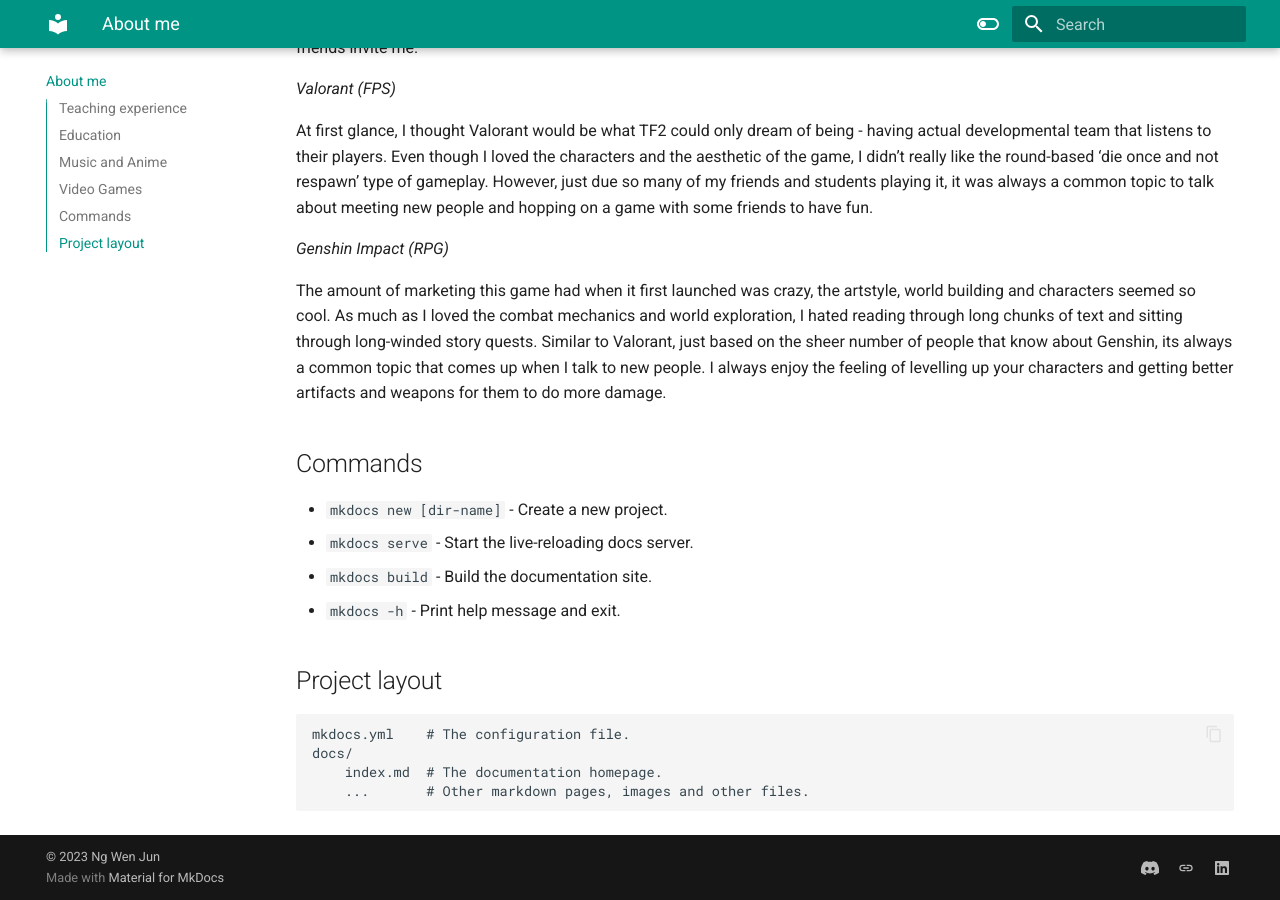
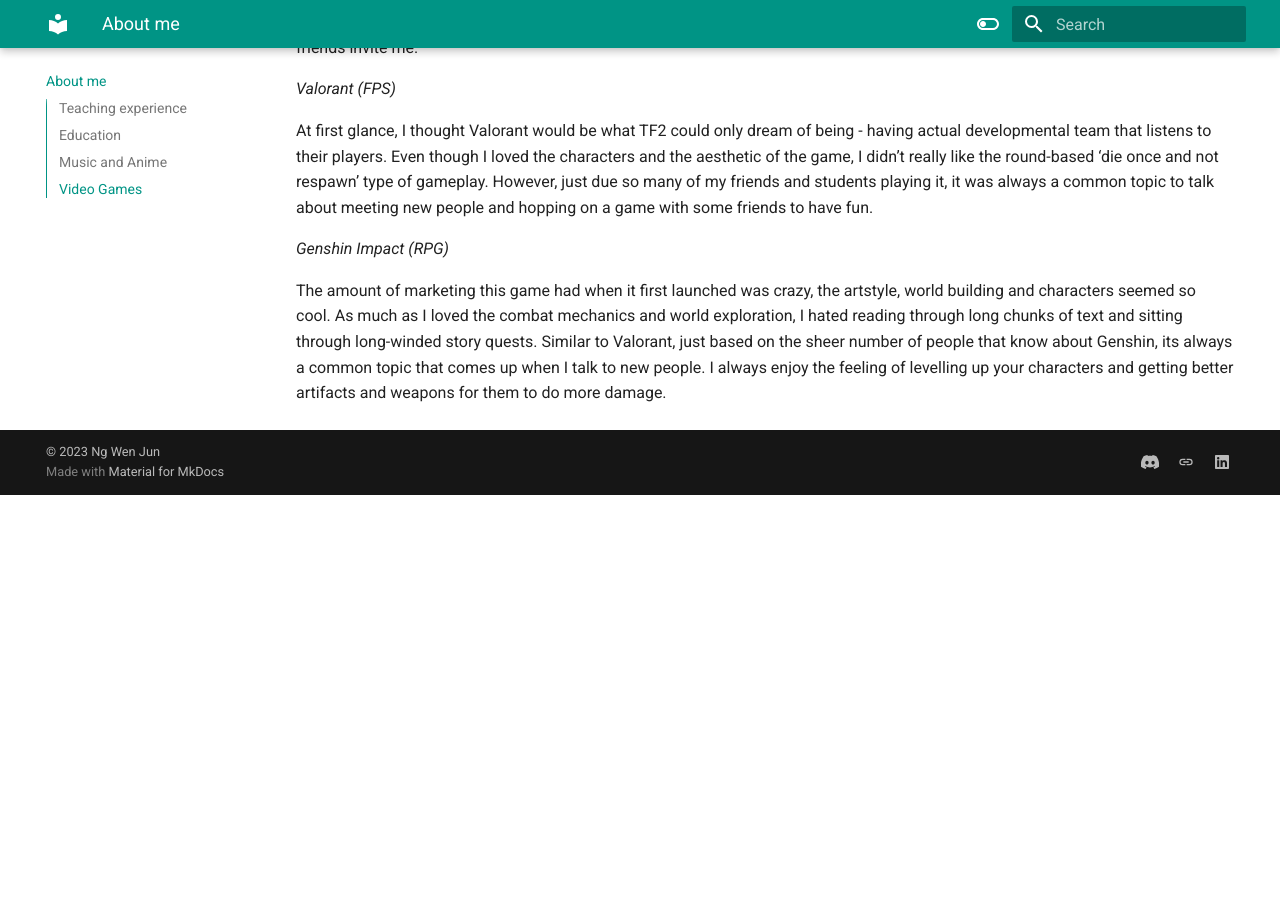
Before and after one commit to wenjunthenwj/wenjunthenwj.github.io, an MkDocs documentation site: the page built from docs/aboutme.md, in a window 1280 px wide and 900 px high, scrolled down 3216 px. Built offline with MkDocs 1.6.1 and Material for MkDocs 9.7.7, drawn with Linux system fonts in a browser that asks for light colours; after the commit the page ends 3711 px from its top, so only the background shows below that.

```diff
--- a/docs/aboutme.md
+++ b/docs/aboutme.md
@@ -78,18 +78,3 @@ At first glance, I thought Valorant would be what TF2 could only dream of being
 <i> Genshin Impact (RPG) </i>
 
 The amount of marketing this game had when it first launched was crazy, the artstyle, world building and characters seemed so cool. As much as I loved the combat mechanics and world exploration, I hated reading through long chunks of text and sitting through long-winded story quests. Similar to Valorant, just based on the sheer number of people that know about Genshin, its always a common topic that comes up when I talk to new people. I always enjoy the feeling of levelling up your characters and getting better artifacts and weapons for them to do more damage.
-
-
-## Commands
-
-* `mkdocs new [dir-name]` - Create a new project.
-* `mkdocs serve` - Start the live-reloading docs server.
-* `mkdocs build` - Build the documentation site.
-* `mkdocs -h` - Print help message and exit.
-
-## Project layout
-
-    mkdocs.yml    # The configuration file.
-    docs/
-        index.md  # The documentation homepage.
-        ...       # Other markdown pages, images and other files.
```
Also changed, not shown: docs/achievements.md (deleted, +0 -1 lines), docs/coin.md (deleted, +0 -1 lines), docs/inspirations.md (deleted, +0 -1 lines), docs/leaderboard.md (deleted, +0 -3 lines).
